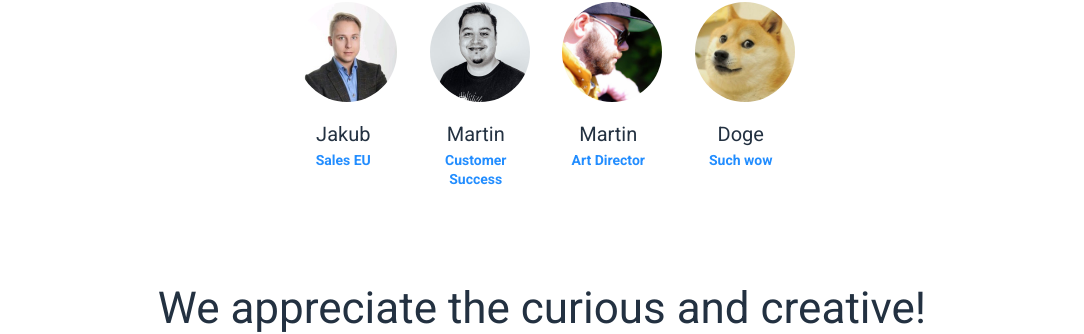
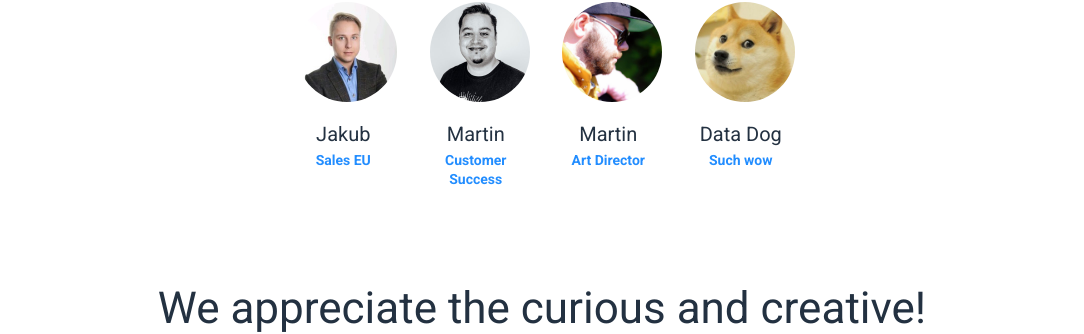
Before and after one commit to keboola/website, a Jekyll site: the page built from _about/about.md, in a window 1280 px wide and 900 px high, scrolled down 2464 px. Shown: the part 138-472 px from the top of the window, without its empty margins (98-1182 px from the left). Built offline with Jekyll 4.4.1, drawn with Linux system fonts in a browser that asks for light colours; nearby versions of some CDN libraries.

Commit message:
Update from Forestry.io - Updated about.md

```diff
--- a/_about/about.md
+++ b/_about/about.md
@@ -101,7 +101,7 @@ page_sections:
   - name: Martin
     position: Art Director
     photo: "/uploads/13179242_10153543131370205_3174791589622889100_n.jpg"
-  - name: Doge
+  - name: Data Dog
     position: Such wow
     photo: "/uploads/doge-1.jpg"
 - template: ask-demo
```
